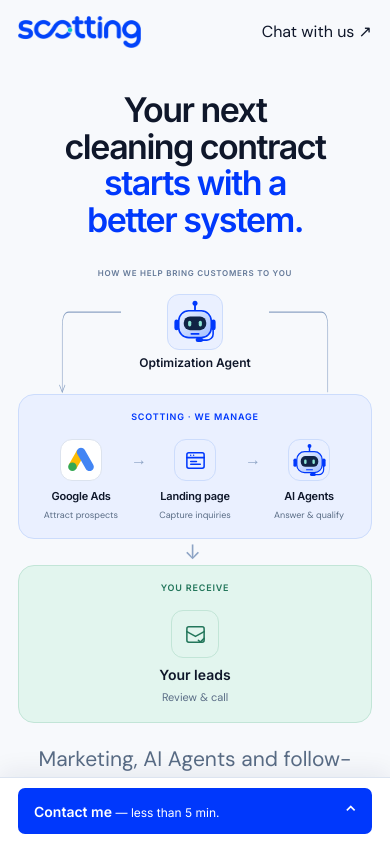
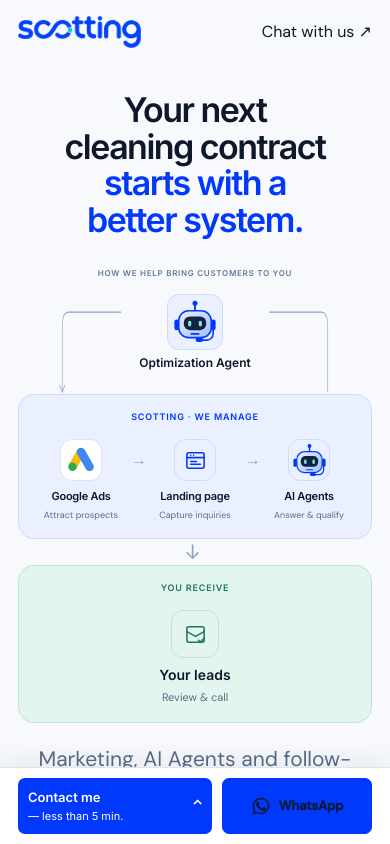
Before and after one commit to eduardoscottp/byscotting, a React (Vite) app: page /landingpage_leads in a window 390 px wide. Shown: the top 844 px of the page. Built offline with nearby package versions, Linux system fonts and the light colour scheme; no server answers.

Commit message:
Add WhatsApp option to responsive contact bar

```diff
--- a/src/CommercialCleaning.tsx
+++ b/src/CommercialCleaning.tsx
@@ -101,11 +101,12 @@
       <p>Google Analytics measures page activity and campaign interactions. Our custom events exclude names, contact details and form text. Campaign identifiers and the headline version may accompany your inquiry.</p>
       <p>To correct or remove your details or stop further contact, <a href={waLink('en')} target="_blank" rel="noopener noreferrer">contact Eduardo on WhatsApp</a>.</p>
     </div></details></footer>
-    <section ref={dock} id="growth-plan" className="cl-contact-fixed" aria-label="Contact Scotting"><div className="cl-wrap">
+    <section ref={dock} id="growth-plan" className="cl-contact-fixed" aria-label="Contact Scotting"><div className="cl-wrap cl-contact-options">
       <button className="cl-contact-toggle" type="button" aria-expanded={contactExpanded} aria-controls="cleaning-contact-panel" onClick={() => setContactExpanded(expanded => !expanded)}>
         <span>{contactExpanded ? 'Close form' : 'Contact me'} <span className="cl-contact-time">— less than 5 min.</span></span><span aria-hidden="true">{contactExpanded ? '⌄' : '⌃'}</span>
       </button>
       <div id="cleaning-contact-panel" className={contactExpanded ? 'cl-contact-panel is-expanded' : 'cl-contact-panel'}><GrowthForm headline={headline} /></div>
+      <a className="cl-contact-whatsapp" href={waLink('en')} target="_blank" rel="noopener noreferrer"><WhatsAppIcon className="h-5 w-5" /><span><span className="cl-contact-whatsapp-desktop">Contact us on </span>WhatsApp</span></a>
     </div></section>
   </div>;
 }
--- a/src/cleaning.css
+++ b/src/cleaning.css
@@ -86,3 +86,17 @@
 
 .cl-contact-toggle{display:none}
 @media(max-width:640px){.cl-contact-toggle{display:flex;width:100%;min-height:46px;align-items:center;justify-content:space-between;gap:10px;padding:10px 16px;border:0;border-radius:7px;background:var(--cl-blue);color:white;font-size:14px;font-weight:600;cursor:pointer}.cl-contact-time{font-size:12px;font-weight:400}.cl-contact-panel{display:none}.cl-contact-panel.is-expanded{display:block;margin-top:12px}}
+
+.cl-contact-options{display:grid;grid-template-columns:minmax(0,1fr) auto;gap:24px;align-items:center}
+.cl-contact-whatsapp{display:flex;align-items:center;justify-content:center;gap:8px;min-height:46px;padding:10px 18px;border:1px solid var(--cl-blue);border-radius:7px;background:var(--cl-blue);color:white;font-size:13px;font-weight:600;text-decoration:none}
+.cl-contact-whatsapp svg{flex-shrink:0}
+.cl-contact-whatsapp:focus-visible,.cl-contact-toggle:focus-visible{outline:3px solid #8aabff;outline-offset:3px}
+@media(max-width:640px){
+  .cl-contact-options{grid-template-columns:minmax(0,1.3fr) minmax(0,1fr);gap:10px;align-items:stretch}
+  .cl-contact-toggle{grid-column:1;grid-row:1;padding:10px;gap:4px;text-align:left;font-size:13px}
+  .cl-contact-time{display:block;font-size:11px}
+  .cl-contact-whatsapp{grid-column:2;grid-row:1;padding:10px;font-size:13px}
+  .cl-contact-whatsapp-desktop{display:none}
+  .cl-contact-panel{grid-column:1/-1;grid-row:2;min-width:0}
+  .cl-contact-panel.is-expanded{margin-top:2px}
+}
```
